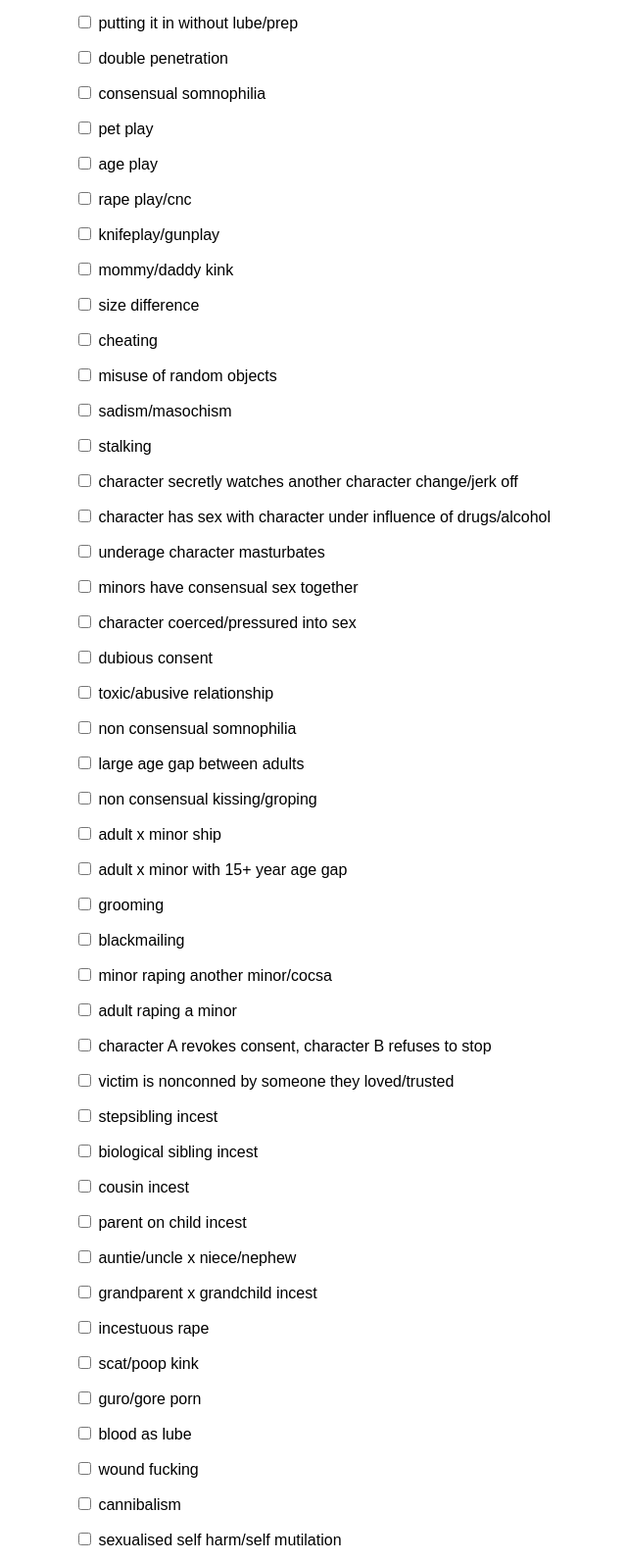
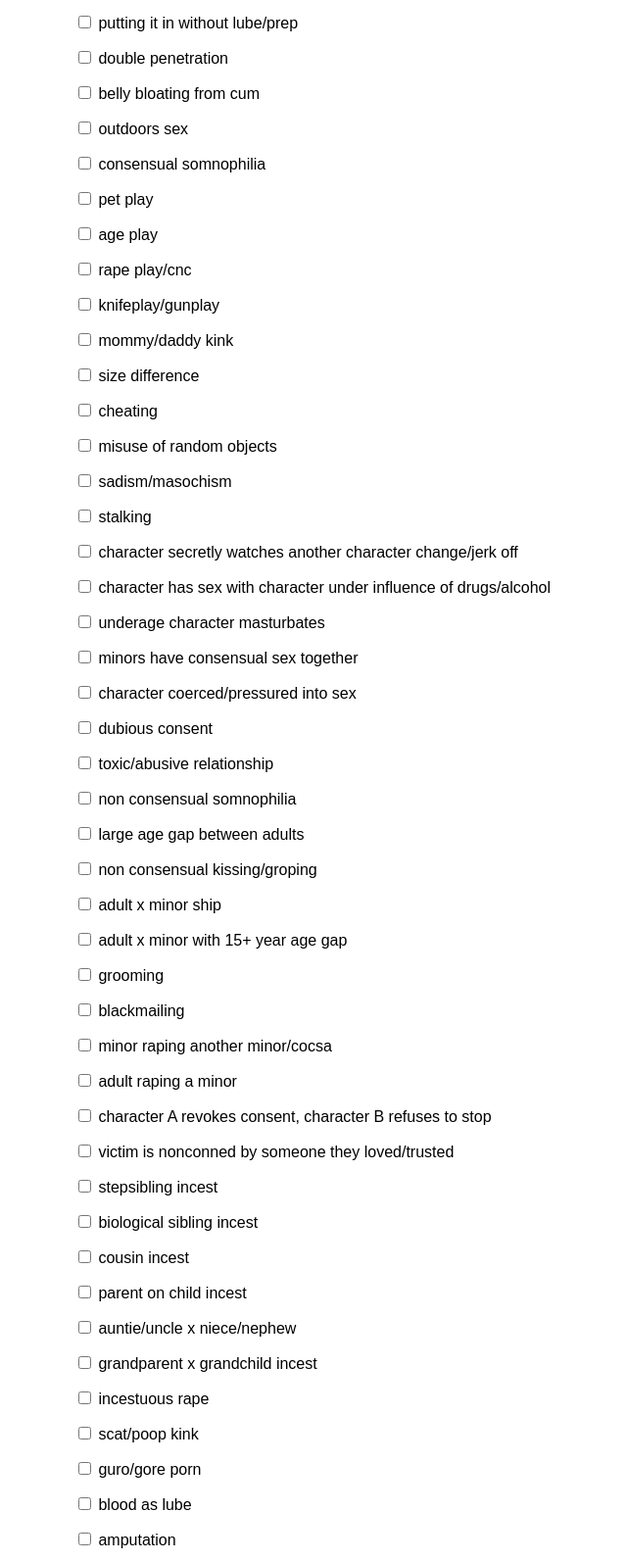
Before and after one commit to skiuwuu/fanfiction-purity-quiz, a plain HTML site: page index.html in a window 1280 px wide. Shown: the part 527-2120 px from the top of the page at 98% size, without its empty margins (264-904 px from the left). Drawn offline with Linux system fonts and the light colour scheme.

Commit message:
Update index.html

```diff
--- a/index.html
+++ b/index.html
@@ -33,6 +33,8 @@
   <label><input type="checkbox" name="tropes" value="1"> deepthroating/face fucking</label>
   <label><input type="checkbox" name="tropes" value="1"> putting it in without lube/prep</label>
   <label><input type="checkbox" name="tropes" value="1"> double penetration</label>
+  <label><input type="checkbox" name="tropes" value="1"> belly bloating from cum</label>
+  <label><input type="checkbox" name="tropes" value="1"> outdoors sex</label>
   <label><input type="checkbox" name="tropes" value="1"> consensual somnophilia</label>
   <label><input type="checkbox" name="tropes" value="1"> pet play</label>
   <label><input type="checkbox" name="tropes" value="1"> age play</label>
@@ -72,6 +74,7 @@
 <label><input type="checkbox" name="tropes" value="1"> scat/poop kink </label>
 <label><input type="checkbox" name="tropes" value="2"> guro/gore porn </label>
 <label><input type="checkbox" name="tropes" value="1"> blood as lube </label>
+<label><input type="checkbox" name="tropes" value="2"> amputation </label>
 <label><input type="checkbox" name="tropes" value="2"> wound fucking </label>
 <label><input type="checkbox" name="tropes" value="2"> cannibalism </label>
 <label><input type="checkbox" name="tropes" value="2"> sexualised self harm/self mutilation </label>
@@ -105,7 +108,7 @@
       score += parseInt(box.value);
     });
 
-    const maxScore = 111;
+    const maxScore = 114;
     const percentage = Math.round((score / maxScore) * 100);
 
     let resultText = `You scored ${score} out of ${maxScore}.\n\n`;
```
